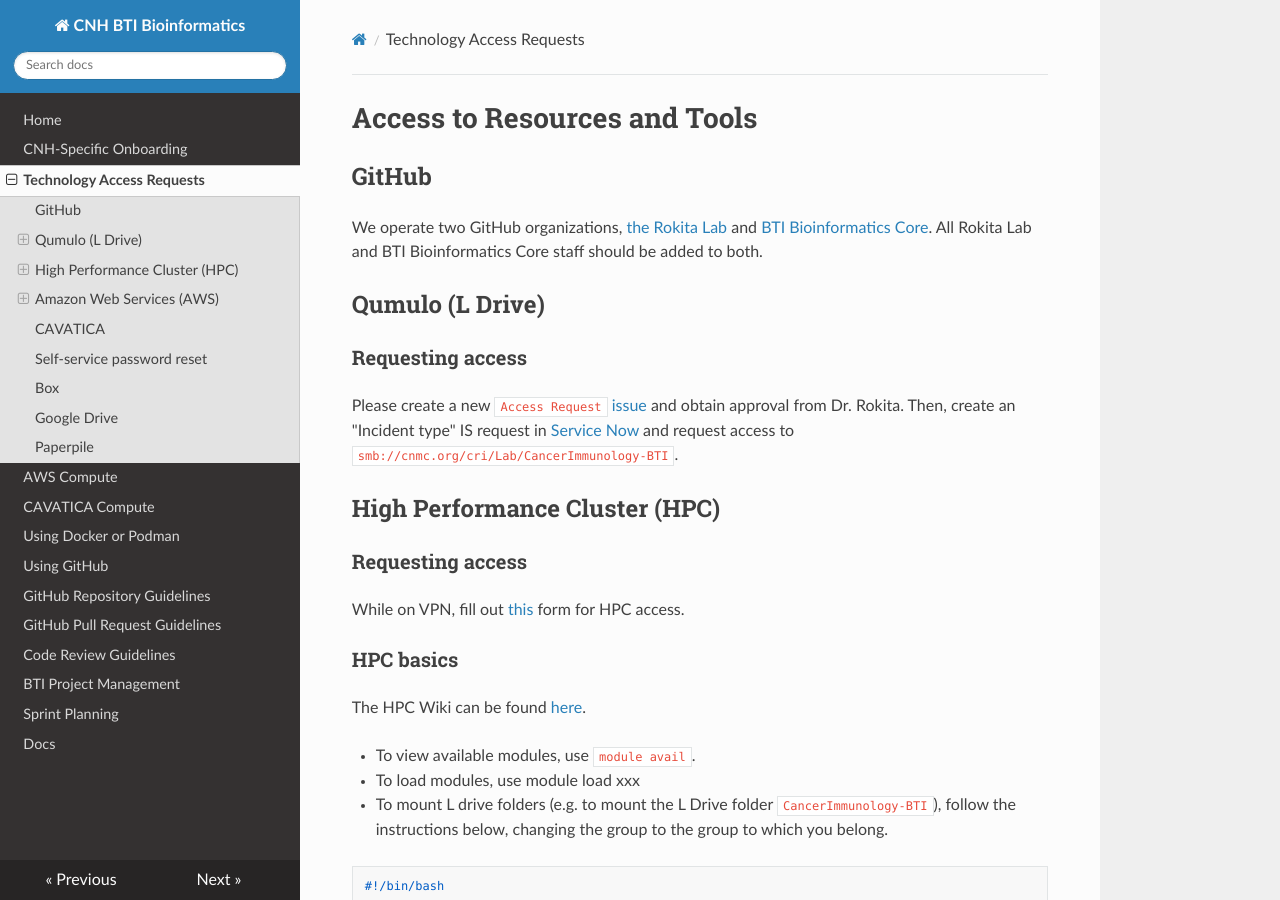
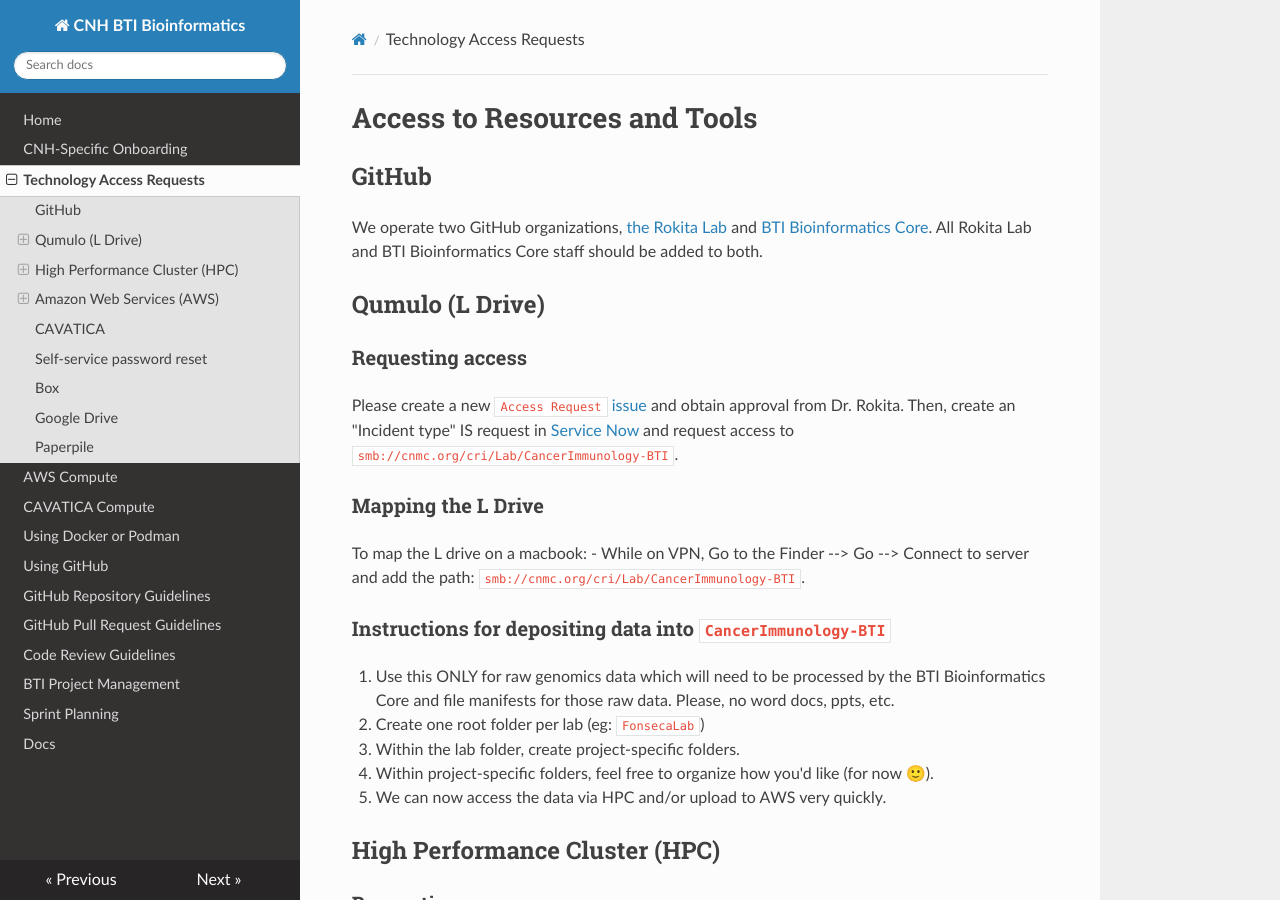
Before and after one commit to childrens-bti/bti-bfx-docs, an MkDocs documentation site: the page built from docs/access.md, in a window 1280 px wide and 900 px high. Built offline with MkDocs 1.6.1, drawn with Linux system fonts in a browser that asks for light colours; nearby versions of some CDN libraries.

Commit message:
add instructions for L drive mapping and use cases

```diff
--- a/docs/access.md
+++ b/docs/access.md
@@ -10,6 +10,20 @@
 
 Please create a new `Access Request` [issue](https://github.com/childrens-bti/internal-ticket-tracker/issues) and obtain approval from Dr. Rokita.
 Then, create an "Incident type" IS request in [Service Now](https://childrensnational.service-now.com/esc?id=ec_pro_dashboard) and request access to `smb://cnmc.org/cri/Lab/CancerImmunology-BTI`.
+
+### Mapping the L Drive
+
+To map the L drive on a macbook:
+- While on VPN, Go to the Finder --> Go --> Connect to server and add the path: `smb://cnmc.org/cri/Lab/CancerImmunology-BTI`.
+
+### Instructions for depositing data into `CancerImmunology-BTI`
+
+1. Use this ONLY for raw genomics data which will need to be processed by the BTI Bioinformatics Core and file manifests for those raw data.
+Please, no word docs, ppts, etc.
+2. Create one root folder per lab (eg: `FonsecaLab`)
+3. Within the lab folder, create project-specific folders.
+4. Within project-specific folders, feel free to organize how you'd like (for now 🙂).
+5. We can now access the data via HPC and/or upload to AWS very quickly.
 
 ## High Performance Cluster (HPC)
 
```
